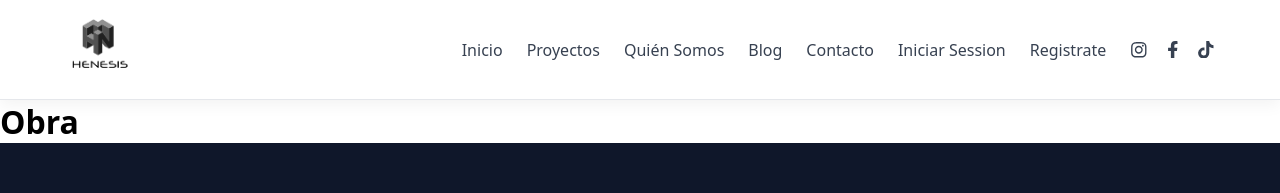
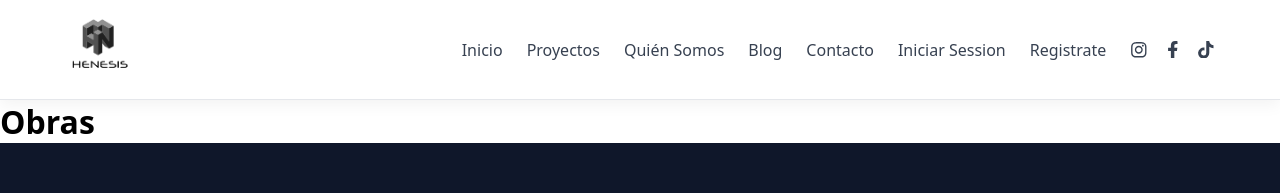
Before and after one commit to AlinPetrisorCiobanu/Henesis, a React (Vite) app: page /obra in a window 1280 px wide. Shown: the top 193 px of the page. Built offline with nearby package versions, Linux system fonts and the light colour scheme.

Commit message:
PATCH: se modifica pequeño fallo de visualizacion

```diff
--- a/src/pages/Obra/obra.jsx
+++ b/src/pages/Obra/obra.jsx
@@ -7,7 +7,7 @@ const Obra = () => {
     return (
          <div className="Container">
            <Nav_bar />
-            <h1 className="Home">Obra</h1>
+            <h1 className="Home">Obras</h1>
             <Footer />
         </div>
 
```
